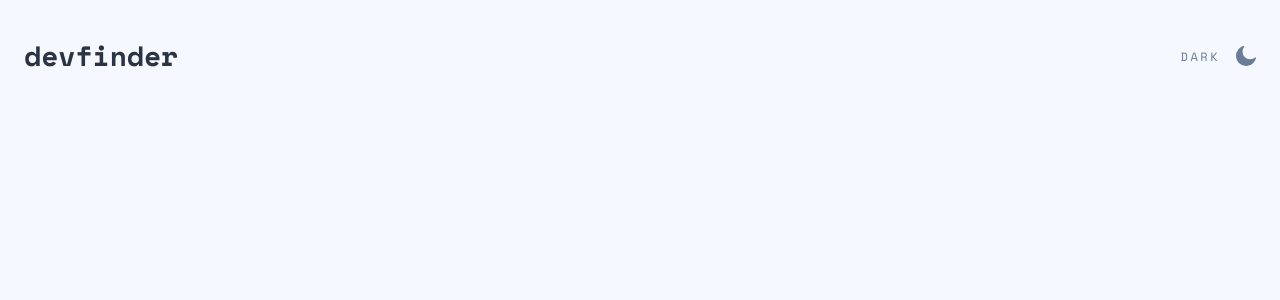
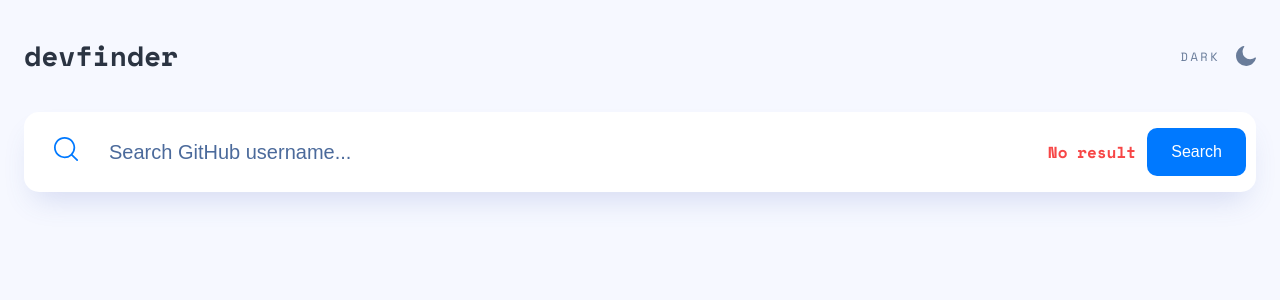
Before and after one commit to Blckvia/github-cards, a React (Create React App) app: page / in a window 1280 px wide. Shown: the top 300 px of the page. Built offline with nearby package versions, Linux system fonts and the light colour scheme.

Commit message:
search component was added

```diff
--- a/src/App.tsx
+++ b/src/App.tsx
@@ -1,10 +1,12 @@
 import { Container } from 'components/Container';
+import { Search } from 'components/Search';
 import { TheHeader } from 'components/TheHeader';
 
 function App() {
   return (
     <Container>
       <TheHeader />
+      <Search hasError onSubmit={() => {}} />
     </Container>
   );
 }
--- /dev/null
+++ b/src/components/Button/Button.module.scss
@@ -0,0 +1,14 @@
+.button {
+  padding: 12px 24px;
+  border-radius: 10px;
+  border: none;
+  background-color: var(--main-color);
+  color: var(--white);
+  font-size: 1rem;
+  line-height: 1.5;
+  cursor: pointer;
+
+  &:hover {
+    background-color: var(--main-color-hover);
+  }
+}
--- /dev/null
+++ b/src/components/Button/Button.tsx
@@ -0,0 +1,12 @@
+import styles from './Button.module.scss';
+
+interface ButtonProps {
+  children: string;
+  onClick?: React.MouseEventHandler<HTMLButtonElement>;
+}
+
+export const Button = ({ children, onClick }: ButtonProps) => (
+  <button className={styles.button} onClick={onClick}>
+    {children}
+  </button>
+);
--- /dev/null
+++ b/src/components/Button/index.ts
@@ -0,0 +1 @@
+export * from './Button';
--- /dev/null
+++ b/src/components/Search/Search.module.scss
@@ -0,0 +1,83 @@
+:global {
+  body[data-theme='light'] {
+    --search-bg: var(--white);
+    --search-color: var(--gray-300);
+    --search-placeholder-color: var(--gray-200);
+    --search-shadow: var(--shadow);
+  }
+
+  body[data-theme='dark'] {
+    --search-bg: var(--gray-400);
+    --search-color: var(--white);
+    --search-placeholder-color: var(--white);
+    --search-shadow: unset;
+  }
+}
+
+.search {
+  position: relative;
+  width: 100%;
+  overflow: hidden;
+  padding: 10px 10px 10px 16px;
+  background-color: var(--search-bg, white);
+  display: flex;
+  align-items: center;
+  box-shadow: var(--search-shadow);
+  border-radius: 15px;
+
+  @media (min-width: 767px) {
+    padding: 10px 10px 10px 30px;
+  }
+
+  & > button {
+    flex-shrink: 0;
+  }
+}
+
+.label {
+  cursor: pointer;
+}
+
+.textField {
+  padding: 0 10px;
+  flex-grow: 5;
+  height: 60px;
+  max-width: calc(100% - 100px - 20px);
+  border: none;
+  color: var(--search-color);
+  font-size: 0.75rem;
+  line-height: 1.5;
+  cursor: pointer;
+  background-color: var(--search-bg);
+
+  &::placeholder {
+    color: var(--search-placeholder-color);
+  }
+
+  &:focus {
+    outline: none;
+  }
+
+  @media (min-width: 767px) {
+    margin: 0 15px;
+    font-size: 1.25rem;
+    margin: 0 20px;
+  }
+}
+
+.error {
+  position: absolute;
+  right: 50%;
+  bottom: 5px;
+  color: var(--error-color);
+  font-size: 1rem;
+  line-height: 1.5;
+  font-weight: 700;
+
+  @media (min-width: 767px) {
+    right: 120px;
+    top: 50%;
+    transform: translateY(-50%);
+    bottom: unset;
+  }
+}
--- /dev/null
+++ b/src/components/Search/Search.tsx
@@ -0,0 +1,45 @@
+import { ReactComponent as SearchIcon } from 'assets/icon-search.svg';
+import { useRef } from 'react';
+import styles from './Search.module.scss';
+
+import { Button } from 'components/Button';
+
+interface SearchProps {
+  hasError: boolean;
+  onSubmit: (text: string) => void;
+}
+
+export const Search = ({ hasError, onSubmit }: SearchProps) => {
+  const searchRef = useRef<HTMLInputElement | null>(null);
+
+  const handleSubmit = (event: React.FormEvent) => {
+    event.preventDefault();
+
+    const text = searchRef.current ? searchRef.current.value : '';
+
+    if (text) {
+      onSubmit(text);
+      if (searchRef.current) searchRef.current.value = '';
+    }
+  };
+
+  return (
+    <form onSubmit={handleSubmit} autoComplete='off'>
+      <div className={styles.search}>
+        <label htmlFor='search' className={styles.label}>
+          <SearchIcon />
+        </label>
+        <input
+          ref={searchRef}
+          type='text'
+          className={styles.textField}
+          id='search'
+          name='username'
+          placeholder='Search GitHub username...'
+        />
+        {hasError && <div className={styles.error}>No result</div>}
+        <Button>Search</Button>
+      </div>
+    </form>
+  );
+};
--- /dev/null
+++ b/src/components/Search/index.ts
@@ -0,0 +1 @@
+export * from './Search';
```
